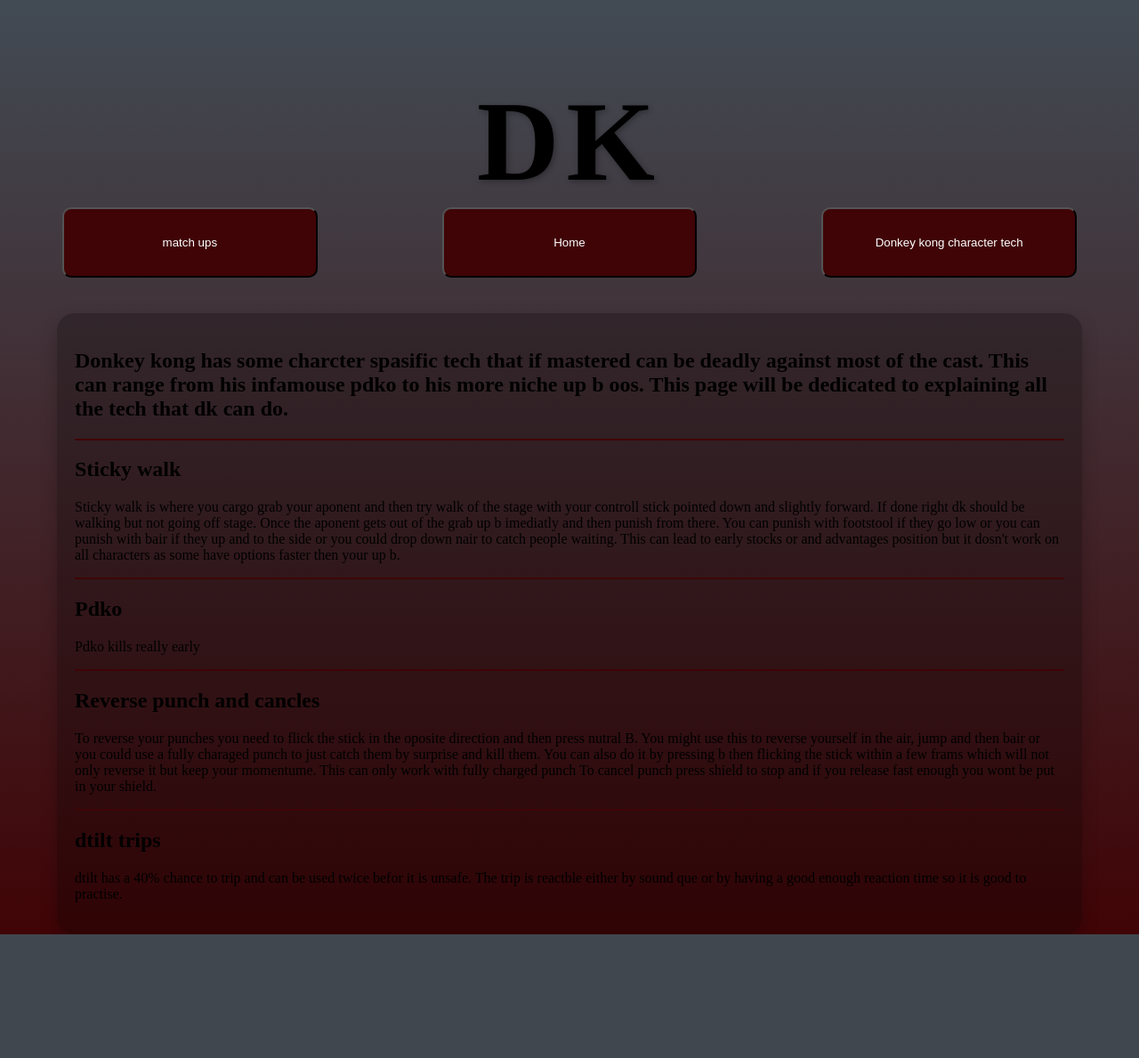
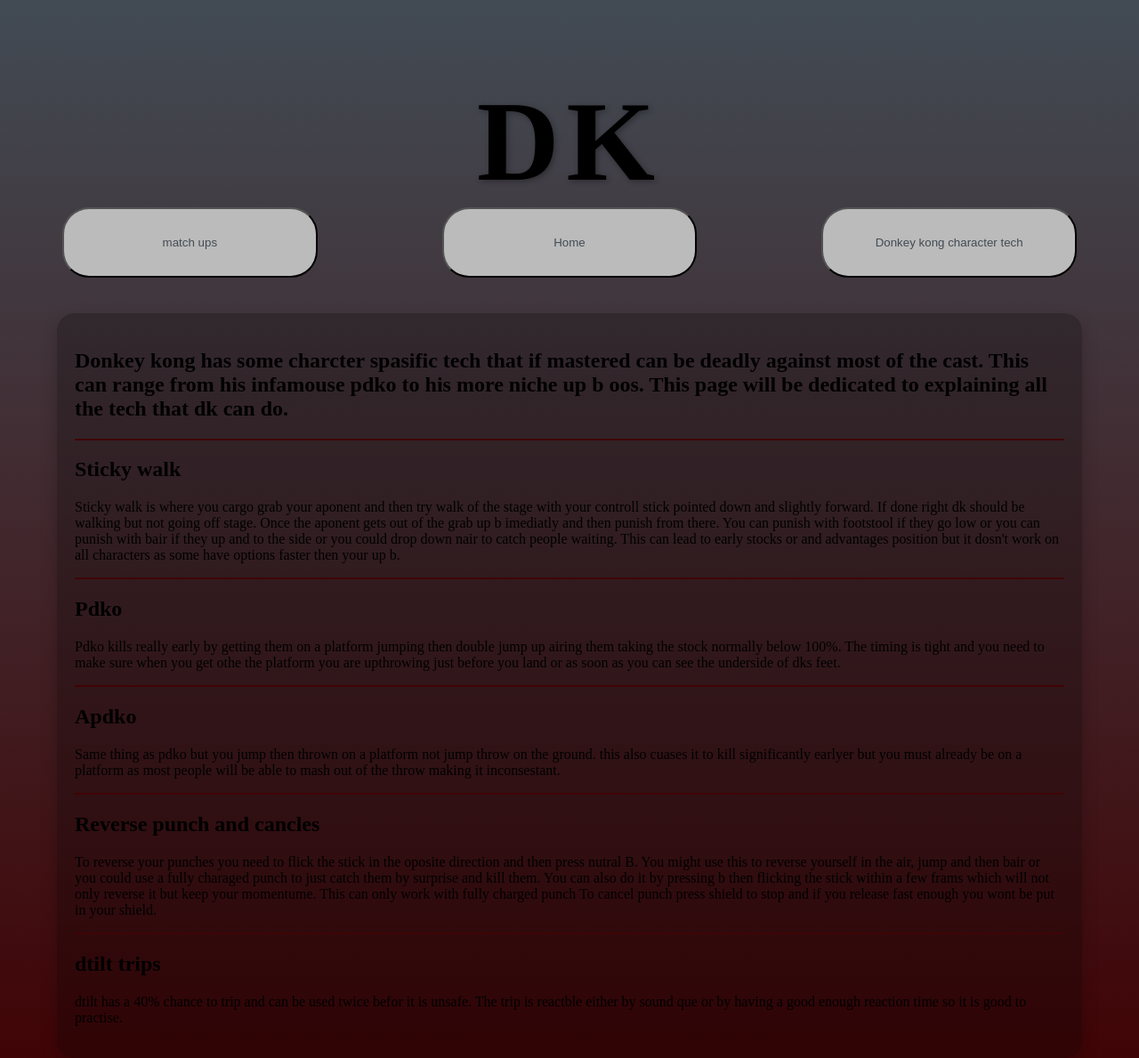
Before and after one commit to Na1yd/smash-website, a Flask app: page /tech in a window 1280 px wide. Shown: the whole page at 89% size. Before the commit the page ends 1050 px from the top, so only its background shows below. Run offline with Flask 3, Linux system fonts and the light colour scheme.

Commit message:
changed style stuff

```diff
--- a/Website/routes.py
+++ b/Website/routes.py
@@ -9,8 +9,6 @@ def home():
     return render_template("home.html")
 
 
-
-
 @app.route("/all_characters")
 def all_characters():
     conn = sqlite3.connect("Dk.db")
@@ -20,7 +18,6 @@ def all_characters():
     Characters = cur.fetchall()
     conn.close()
     return render_template('all_characters.html', Characters=Characters)
-
 
 
 @app.errorhandler(404)
--- a/Website/static/style.css
+++ b/Website/static/style.css
@@ -1,6 +1,6 @@
 
 *{
-
+text-decoration: none;
 }
 body {
     background: linear-gradient(180deg, #424b54,#400406);
@@ -37,14 +37,14 @@ body {
 .navbar-button {
     align-items: center;
     margin: 0px 70px 0px 70px;
-    background-color: #400406;
-    color: white;
+    background: #bbbbbb;
+    color: #424B54;
     border-radius: 10px;
     padding:30px;
     padding-left: 50px;
     padding-right: 50px;
+    border-radius: 30px;
     transition: background 0.3s ease, color 0.3s ease;
-
 }
 
 .link {
@@ -61,6 +61,7 @@ img{
     outline-width: 10px;
     outline-style: solid;
     outline-color: #424b54;
+    color: black;
 
 }
 
@@ -95,14 +96,19 @@ img:hover {
     border-radius: 8px;
   }
 
+  .img_info{
+  align-self: center;
+
+  }
+
 .card {
     text-align: center;
   }
 
 .navbar-button:hover {
-    background: #424b54;
-    color: #ffffff;
-    box-shadow: 0 8px 20px #400406;
+  background: #424b54;
+  color: #ffffff;
+  box-shadow: 0 8px 20px rgba(46, 204, 113, 0.6);
   }
 
 .new_move{
@@ -134,9 +140,8 @@ h1 {
     background: #ffffff;
     border-radius: 30px;
     text-decoration: none;
-    box-shadow: 0 6px 15px #E8DB7D;
     transition: background 0.3s ease, color 0.3s ease;
-    text-align: center;
+    text-align:center;
 }
 
 .error:hover {
@@ -144,23 +149,7 @@ h1 {
     color: #ffffff;
     box-shadow: 0 8px 20px rgba(46, 204, 113, 0.6);
  }
- /* h1 {
-    font-size: 8rem;
-    margin-bottom: 0;
-    font-weight: 700;
-    letter-spacing: 8px;
-    text-shadow: 2px 2px 6px rgba(0,0,0,0.3);
-  }
 
-h2 {
-    font-size: 2.2rem;
-    margin: 10px 0 20px;
-    font-weight: 600;
-    text-shadow: 1px 1px 4px rgba(0,0,0,0.3);
-  }
-
-p {
-    font-size: 1.2rem;
-    margin-bottom: 30px;
-    text-shadow: 1px 1px 3px rgba(0,0,0,0.2);
-} */
+ .container{
+  text-align: center;
+ }
--- a/Website/templates/500.html
+++ b/Website/templates/500.html
@@ -1,4 +1,4 @@
-<!DOCTYPE html>
+<!-- <!DOCTYPE html>
 <html lang="en">
 <head>
   <meta charset="UTF-8" />
@@ -76,4 +76,4 @@
     <a href="/">Return Home</a>
   </div>
 </body>
-</html>
+</html> -->
--- a/Website/templates/all_characters.html
+++ b/Website/templates/all_characters.html
@@ -8,5 +8,4 @@
       </a>
     </div>
   {% endfor %}
-</div>
 {% endblock %}
--- a/Website/templates/character.html
+++ b/Website/templates/character.html
@@ -1,6 +1,6 @@
 {% extends "layout.html" %}
 {% block content %}
-<img src="../static/Website_images/{{ Character[1] }}.png" alt="{{ Character[1] }}">
+<img class="img_info" src="../static/Website_images/{{ Character[1] }}.png" alt="{{ Character[1] }}">
 {% for item in Character %}
   {% if item != 2 %}
     <p>{{ item }}</p>
--- a/Website/templates/tech.html
+++ b/Website/templates/tech.html
@@ -13,7 +13,13 @@
 
 <h2> Pdko </h2>
 
-<p> Pdko kills really early </p>
+<p> Pdko kills really early by getting them on a platform jumping then double jump up airing them taking the stock normally below 100%. The timing is tight and you need to make sure when you get othe the platform you are upthrowing just before you land or as soon as you can see the underside of dks feet.</p>
+
+<hr>
+
+<h2> Apdko </h2>
+
+<p> Same thing as pdko but you jump then thrown on a platform not jump throw on the ground. this also cuases it to kill significantly earlyer but you must already be on a platform as most people will be able to mash out of the throw making it inconsestant. </p>
 
 <hr>
 
```
Also changed, not shown: Website/templates/home.html (+1 -1 lines).
